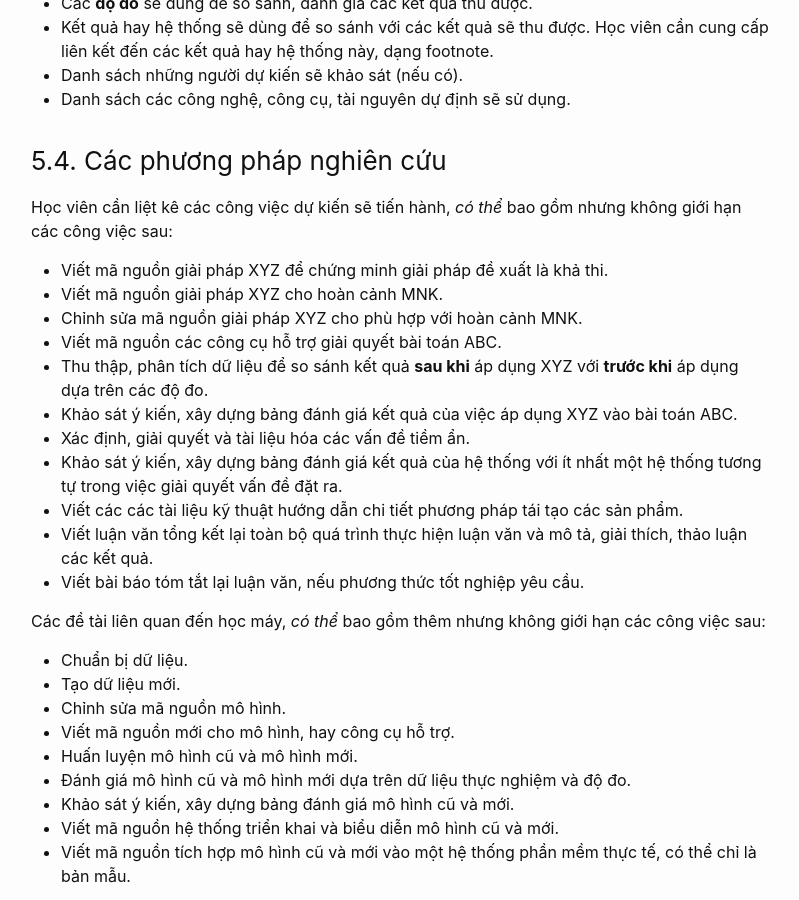
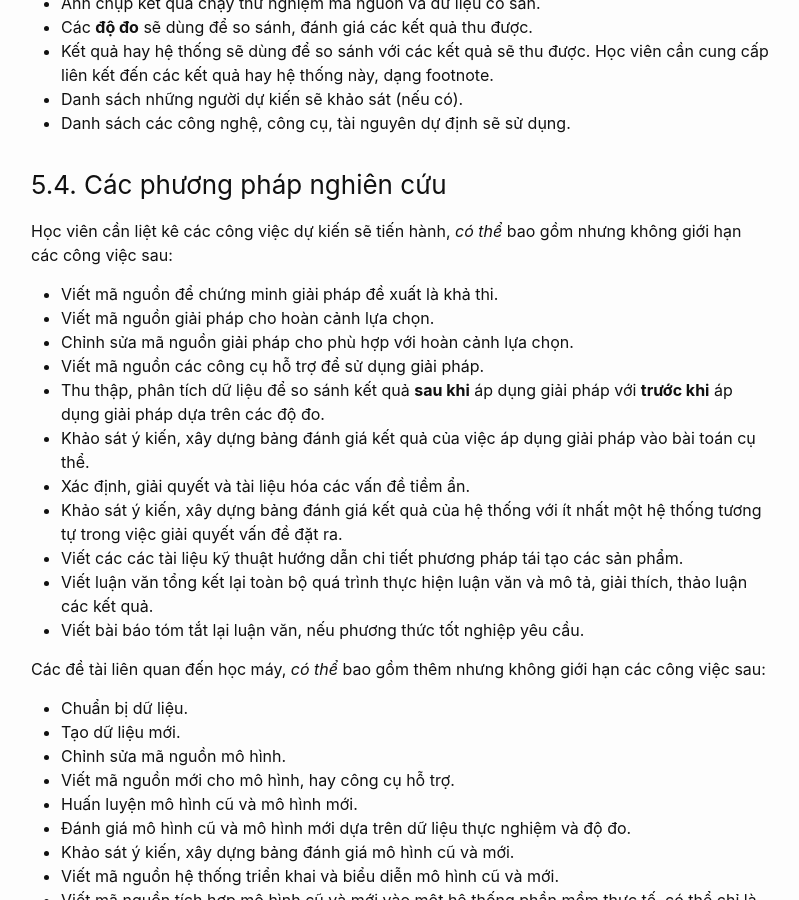
Before and after one commit to ngohuybien/ngohuybien.github.io, a Jekyll site: the page built from _posts/2024-01-22-master-thesis-proposal.md, in a window 1280 px wide and 900 px high, scrolled down 4614 px. Shown: the whole window, without its empty margins (239-1038 px from the left). Built offline with Jekyll 4.4.1, drawn with Linux system fonts in a browser that asks for light colours; some of the changed text lies outside the part shown.

Commit message:
Update 2024-01-22-master-thesis-proposal.md

```diff
--- a/_posts/2024-01-22-master-thesis-proposal.md
+++ b/_posts/2024-01-22-master-thesis-proposal.md
@@ -96,12 +96,12 @@
 
 ### 5.4. Các phương pháp nghiên cứu
 Học viên cần liệt kê các công việc dự kiến sẽ tiến hành, _có thể_ bao gồm nhưng không giới hạn các công việc sau:
-* Viết mã nguồn giải pháp XYZ để chứng minh giải pháp đề xuất là khả thi.
-* Viết mã nguồn giải pháp XYZ cho hoàn cảnh MNK.
-* Chỉnh sửa mã nguồn giải pháp XYZ cho phù hợp với hoàn cảnh MNK.
-* Viết mã nguồn các công cụ hỗ trợ giải quyết bài toán ABC.
-* Thu thập, phân tích dữ liệu để so sánh kết quả **sau khi** áp dụng XYZ với **trước khi** áp dụng dựa trên các độ đo.
-* Khảo sát ý kiến, xây dựng bảng đánh giá kết quả của việc áp dụng XYZ vào bài toán ABC.
+* Viết mã nguồn để chứng minh giải pháp đề xuất là khả thi.
+* Viết mã nguồn giải pháp cho hoàn cảnh lựa chọn.
+* Chỉnh sửa mã nguồn giải pháp cho phù hợp với hoàn cảnh lựa chọn.
+* Viết mã nguồn các công cụ hỗ trợ để sử dụng giải pháp.
+* Thu thập, phân tích dữ liệu để so sánh kết quả **sau khi** áp dụng giải pháp với **trước khi** áp dụng giải pháp dựa trên các độ đo.
+* Khảo sát ý kiến, xây dựng bảng đánh giá kết quả của việc áp dụng giải pháp vào bài toán cụ thể.
 * Xác định, giải quyết và tài liệu hóa các vấn đề tiềm ẩn.
 * Khảo sát ý kiến, xây dựng bảng đánh giá kết quả của hệ thống với ít nhất một hệ thống tương tự trong việc giải quyết vấn đề đặt ra.
 * Viết các các tài liệu kỹ thuật hướng dẫn chi tiết phương pháp tái tạo các sản phẩm.
```
Also changed, not shown: other parts of _posts/2024-01-22-master-thesis-proposal.md (+8 -8 lines).
